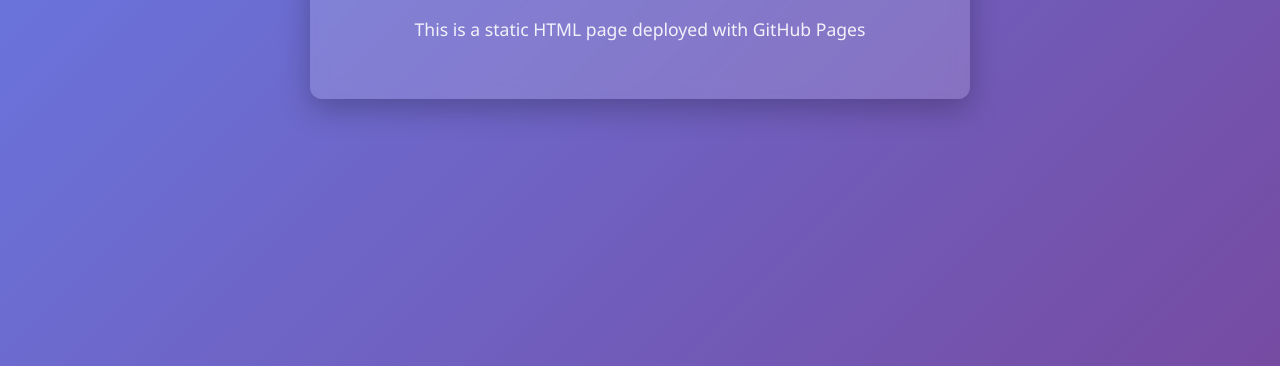
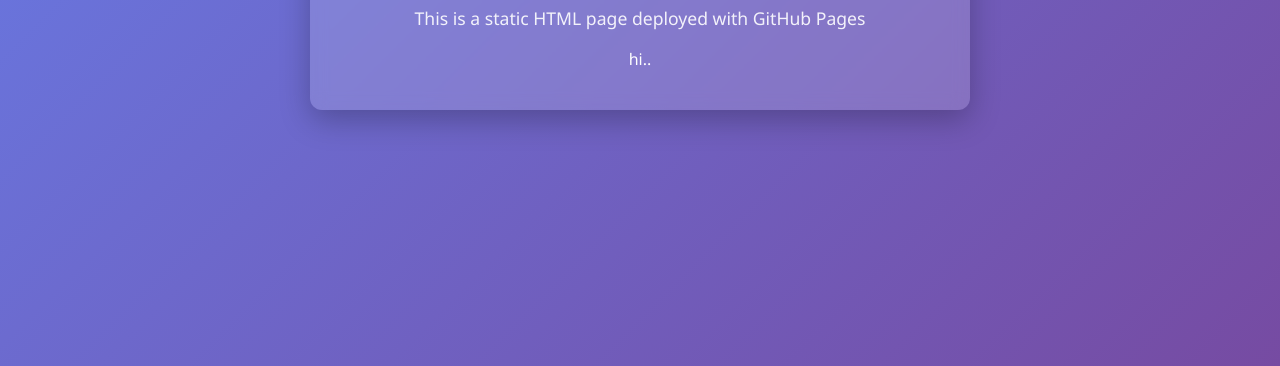
Before and after one commit to gopik-dhristhi/Ci-demo, a website: page index.html in a window 1280 px wide. Shown: the part 434-800 px from the top of the page. Drawn offline with Linux system fonts and the light colour scheme.

Commit message:
added new

```diff
--- a/index.html
+++ b/index.html
@@ -42,6 +42,7 @@
     <h1>Hello from GitHub Actions CI!</h1>
     <h2>first project to be published automatic on npm </h2>
     <p>This is a static HTML page deployed with GitHub Pages</p>
+    <p1>hi..</p1>
   </div>
 </body>
 </html>
```
